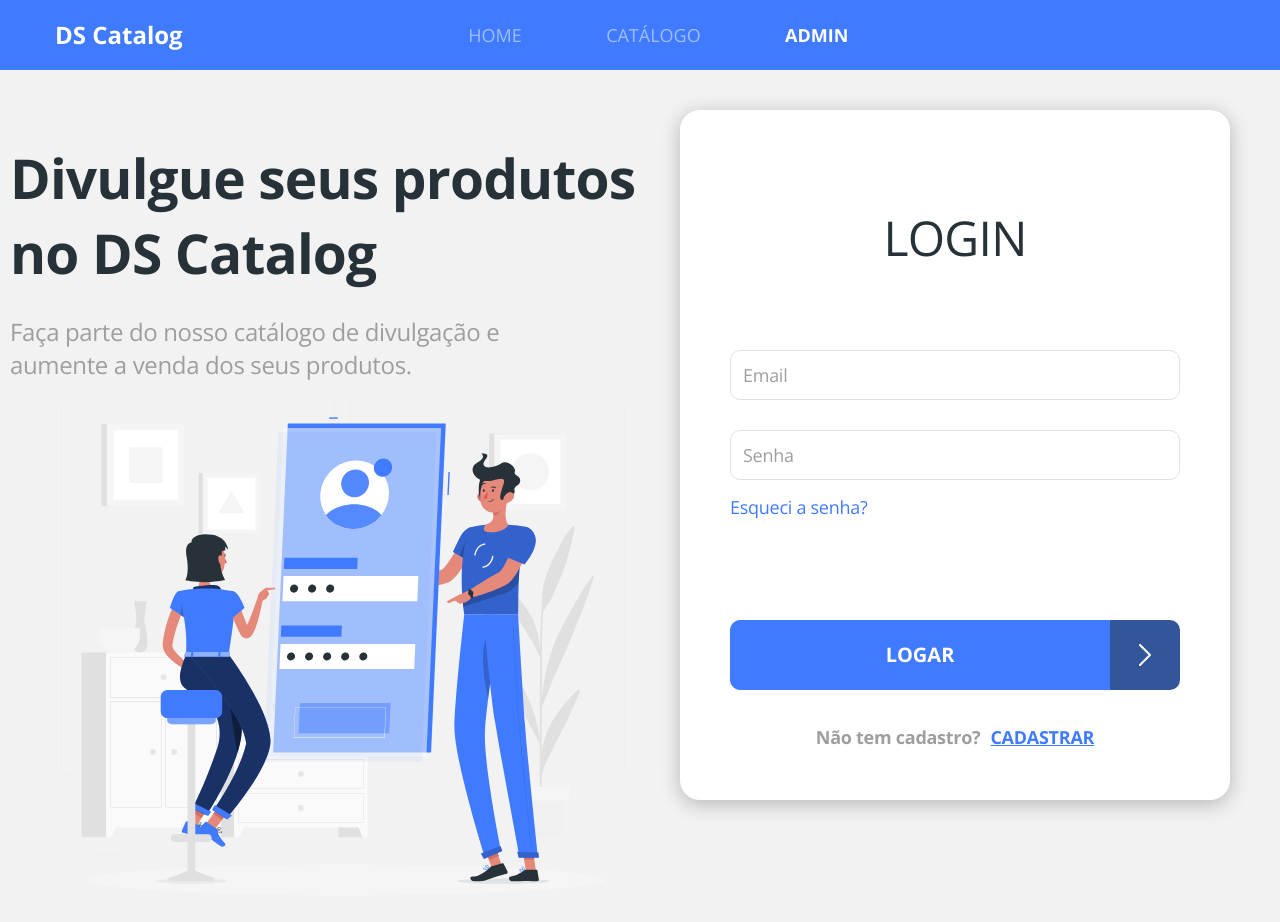
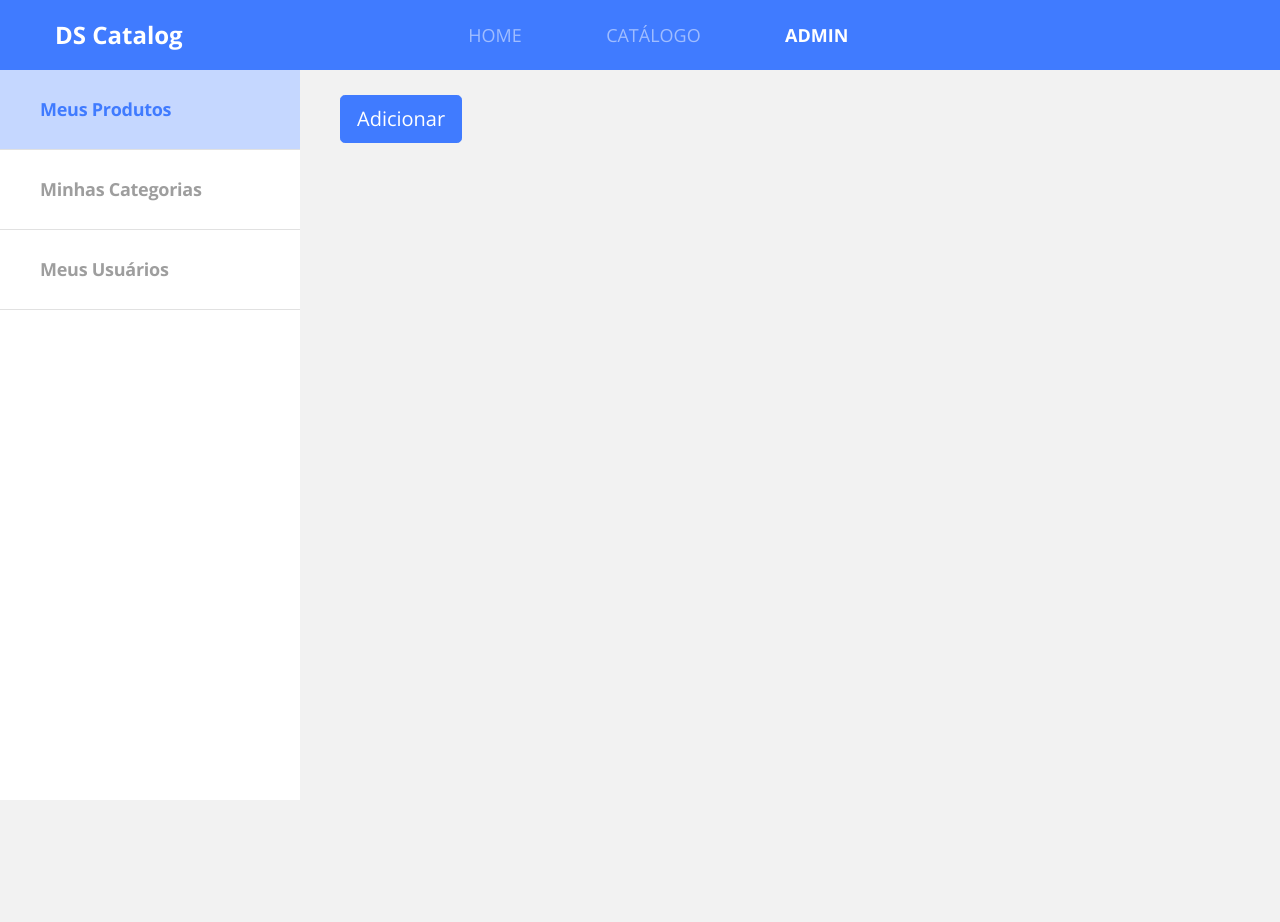
Before and after one commit to nevesade/dscatalog-bootcamp-React, a React (Create React App) app in the folder front-web/: page /admin/products in a window 1280 px wide. Before the commit this address led to /admin/auth/login. Shown: the top 922 px of the page. After the commit the page ends 800 px from the top, so only its background shows below. Built offline with nearby package versions, Linux system fonts and the light colour scheme.

Commit message:
Add allowed roles on private route

```diff
--- a/front-web/src/Routes.tsx
+++ b/front-web/src/Routes.tsx
@@ -7,7 +7,6 @@ import ProductDetails from './pages/Catalog/components/ProductDetails';
 import Home from './pages/Home';
 import Auth from './pages/Admin/Auth';
 import history from './core/utilis/history';
-import PrivateRoute from './core/components/Routes/PrivateRoute';
 
 
 const Routes = () => (
@@ -29,9 +28,9 @@ const Routes = () => (
                 <Auth />
             </Route>
             <Redirect from="/admin" to="/admin/products"  exact />
-            <PrivateRoute path="/admin">
+            <Route path="/admin">
                 <Admin />
-            </PrivateRoute>
+            </Route>
         </Switch>
     </Router>
 
--- a/front-web/src/core/components/Routes/PrivateRoute.tsx
+++ b/front-web/src/core/components/Routes/PrivateRoute.tsx
@@ -1,16 +1,17 @@
 import React from 'react';
 import { Redirect, Route } from 'react-router-dom';
-import { isAuthenticated } from '../../utilis/auth';
+import { isAllowedByRole, isAuthenticated, Role } from '../../utilis/auth';
 
 type Props = {
 
   children: React.ReactNode;
   path: string;
+  allowedRoutes?: Role[];
 
 
 }
 
-const PrivateRoute = ({ children, path }: Props) => {
+const PrivateRoute = ({ children, path, allowedRoutes }: Props) => {
 
   //const isAuthenticated = false;
 
@@ -21,10 +22,9 @@ const PrivateRoute = ({ children, path }: Props) => {
   return (
     <Route
       path={path}
-        render={({ location }) =>
-        isAuthenticated() ? (
-            children
-          ) : (
+      render={({ location }) => {
+        if(!isAuthenticated){
+          return (
             <Redirect
               to={{
                 pathname: "/admin/auth/login",
@@ -32,7 +32,17 @@ const PrivateRoute = ({ children, path }: Props) => {
               }}
             />
           )
+        } else if(isAuthenticated()  && !isAllowedByRole(allowedRoutes)) {
+          return (
+            <Redirect  to={{ pathname: "/admin"}} />
+
+
+          )
+
         }
+
+        return children;
+      }}
     />
   );
 }
--- a/front-web/src/core/utilis/auth.ts
+++ b/front-web/src/core/utilis/auth.ts
@@ -16,7 +16,7 @@ type LoginResponse = {
 
 
 
-type  Role = ' ROLE_OPERATOR |  ROLE_ADMIN';
+export type  Role = 'ROLE_OPERATOR' |  'ROLE_ADMIN';
 
 
 
@@ -68,6 +68,7 @@ export const  isTokenValid= () =>{
 
 
 }
+
 export const isAuthenticated = () => {
 
       // "authData" no localStorage
@@ -78,3 +79,25 @@ export const isAuthenticated = () => {
     return sessionData.access_token && isTokenValid();
 
 }
+
+export const isAllowedByRole = (routeRoles: Role[] = []) => {
+
+    if(routeRoles.length === 0 ) {
+        return true;
+    }
+
+
+    /*
+
+    // or option on botton
+
+    const userToken = getAcessTokenDecoded();
+    const userRoles = userToken.authorities;
+
+
+    */
+
+    const {authorities} = getAcessTokenDecoded();
+
+    return routeRoles.some(role => authorities.includes(role));
+}
--- a/front-web/src/pages/Admin/index.tsx
+++ b/front-web/src/pages/Admin/index.tsx
@@ -1,8 +1,11 @@
 import React from 'react';
-import { Route, Switch } from 'react-router-dom';
+import { Switch } from 'react-router-dom';
+import PrivateRoute from '../../core/components/Routes/PrivateRoute';
 import Navbar from './components/Navbar';
 import Products from './components/Products';
 import './styles.scss';
+
+
 
 
 const Admin = () => (
@@ -11,15 +14,15 @@ const Admin = () => (
         <Navbar/>
         <div className="admin-content">
             <Switch>
-                <Route path="/admin/products">
+                <PrivateRoute path="/admin/products">
                     <Products/>
-                </Route>
-                <Route path="/admin/categories">
+                </PrivateRoute>
+                <PrivateRoute path="/admin/categories">
                     <h1>Categories</h1>
-                </Route>
-                <Route path="/admin/users">
+                </PrivateRoute>
+                <PrivateRoute path="/admin/users" allowedRoutes={['ROLE_ADMIN']}>
                     <h1>Users</h1>
-                </Route>
+                </PrivateRoute>
             </Switch>
         </div>
     </div>
```
Lines whose indentation alone changed are shown as unchanged.
